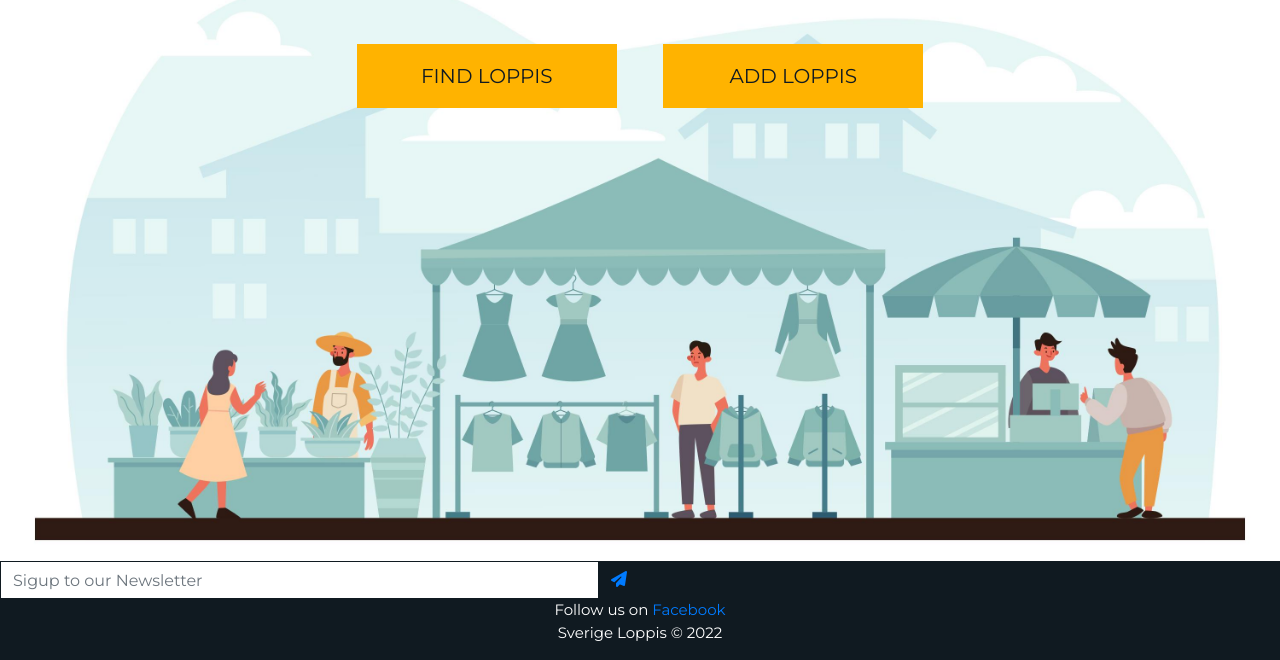
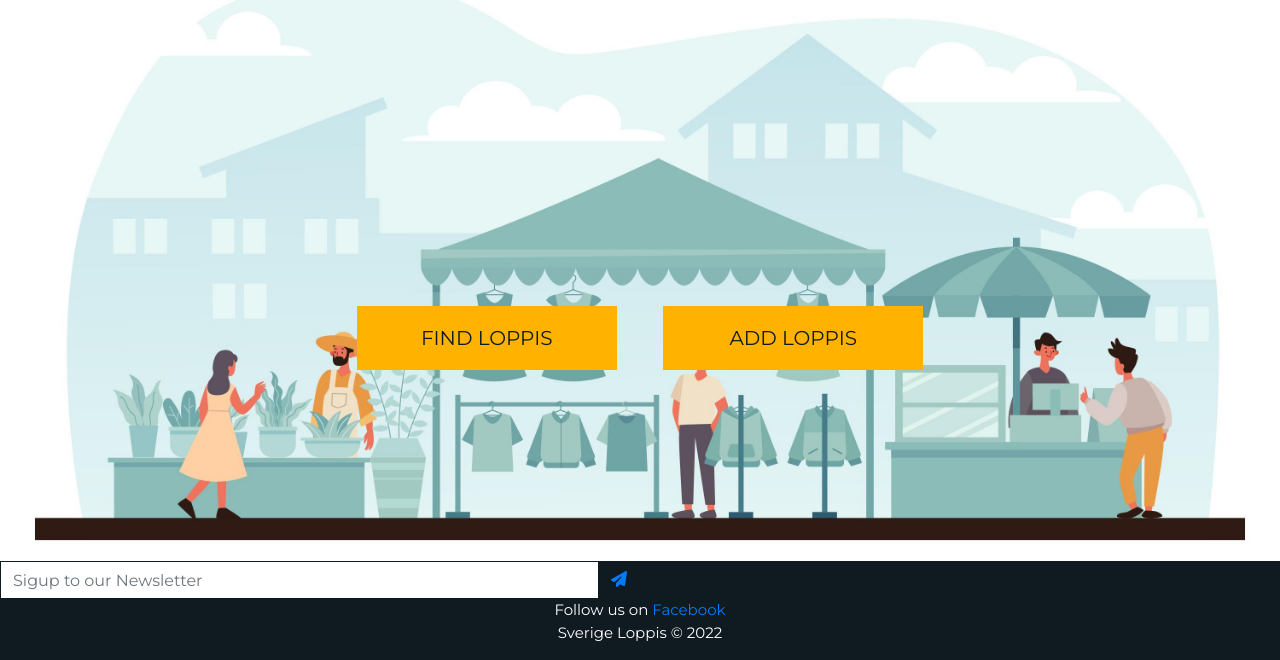
Before and after one commit to MerveKucukzoroglu/sverige-loppis, a Django app: page / in a window 1280 px wide. Shown: the part 140-800 px from the top of the page. Run offline with Django 3.2, Linux system fonts and the light colour scheme; some libraries are stand-ins or nearby versions.

Commit message:
Adjust home page content below the navbar

```diff
--- a/home/templates/home/index.html
+++ b/home/templates/home/index.html
@@ -11,7 +11,7 @@
 
 {% block content %}
     <div class="container h-100">
-        <div class="row">
+        <div class="row h-100">
             <div class="col my-auto text-center">
                 <h4>
                     <a href="" class="loppis-now-button btn btn-lg rounded-0 text-uppercase py-3">Find Loppis</a>
```
